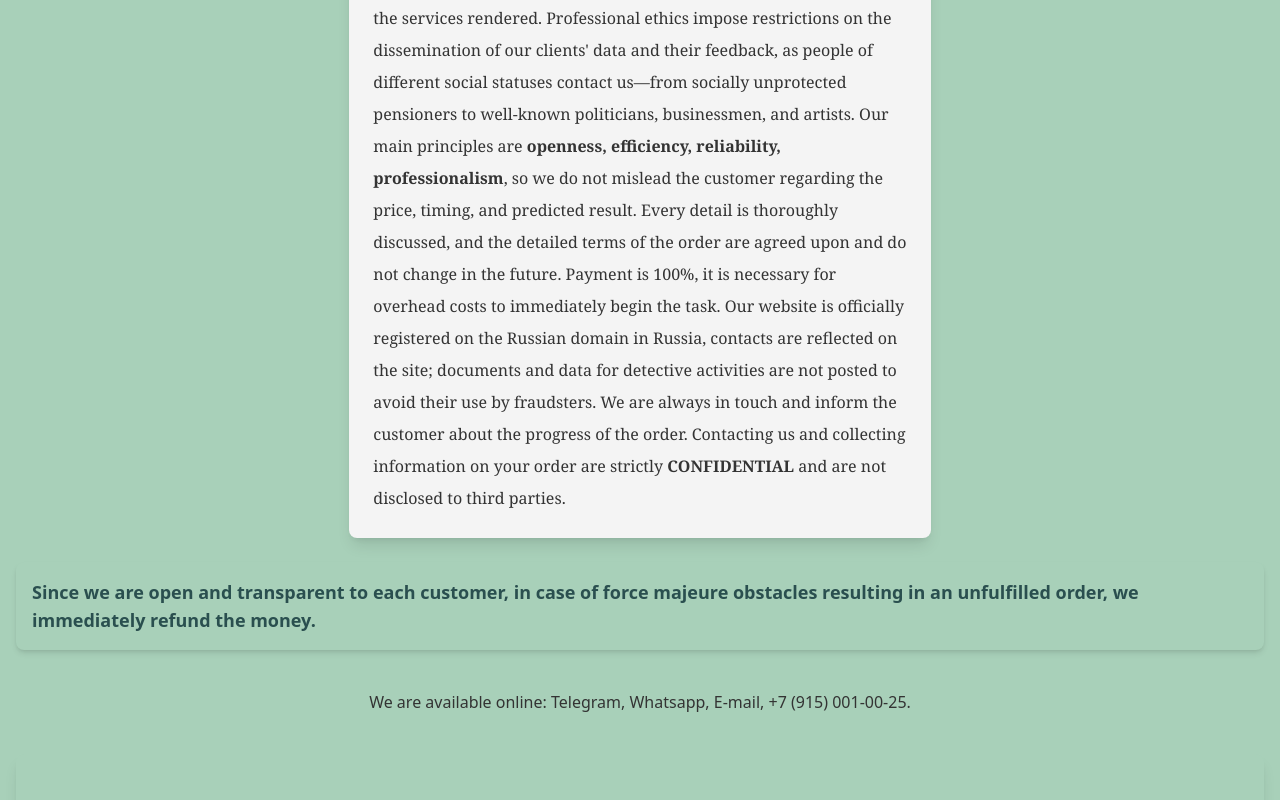
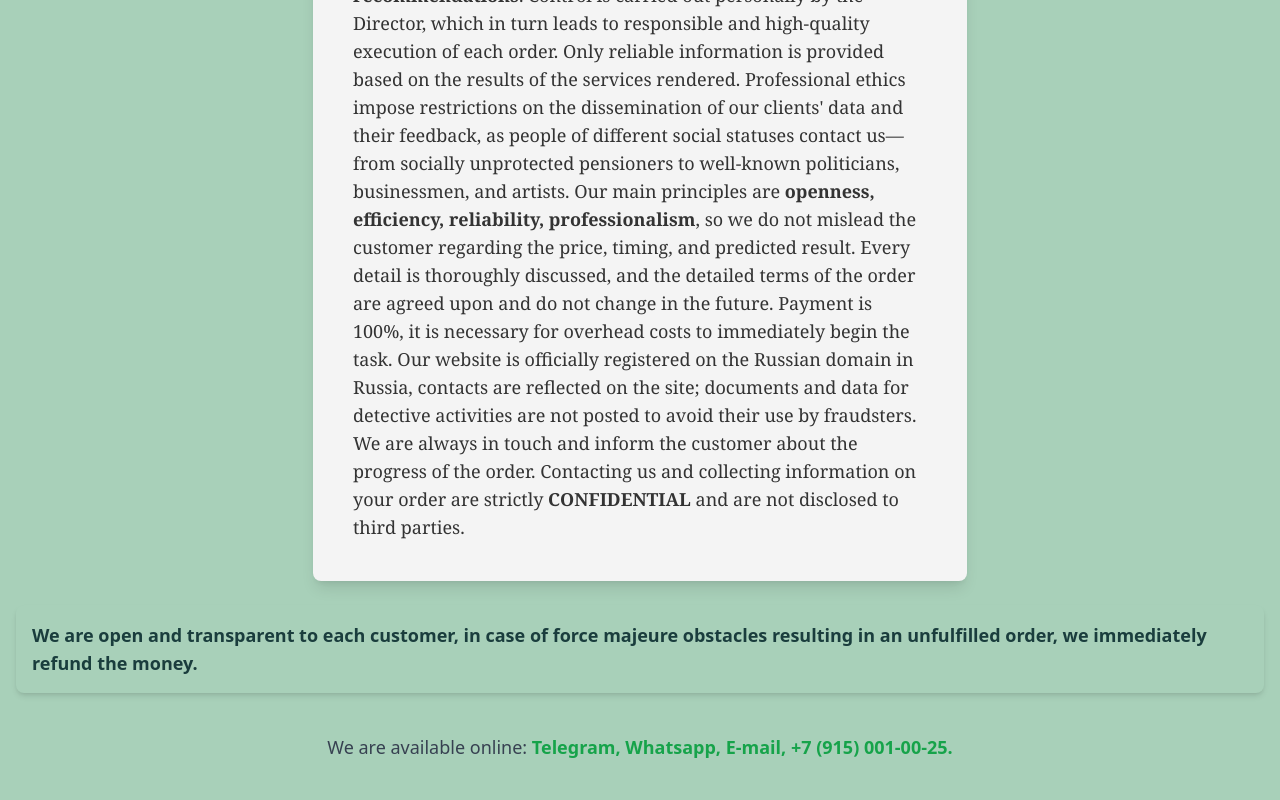
Before and after one commit to Zuglus/detektiv, a Next.js app: page /en/guarantee in a window 1280 px wide. Shown: the part 1060-1860 px from the top of the page. Built offline with nearby package versions, Linux system fonts and the light colour scheme.

Commit message:
переработан дизайн contentGuarantee.tsx

```diff
--- a/src/components/content/guarantee/contentGuarantee.tsx
+++ b/src/components/content/guarantee/contentGuarantee.tsx
@@ -2,8 +2,8 @@ import { Lang } from "@/components/utility/types";
 import content from './guarantee.json';
 import contacts from '@/data/contacts.json';
 
-export default function ContentGuarantee({lang}: {lang: Lang}) {
-  const {header,
+export default function ContentGuarantee({ lang }: { lang: Lang }) {
+  const { header,
     subheader,
     text,
     boxText,
@@ -12,41 +12,72 @@ export default function ContentGuarantee({lang}: {lang: Lang}) {
   return (
     <>
       {/* Header Section */}
-      <h3 className="py-6 font-extrabold text-[#2a4f4f] text-2xl tracking-wide">
+      <h3 className="py-6 font-extrabold text-[#2a4f4f] text-lg md:text-2xl xl:text-4xl tracking-wide">
         {header[lang]}
       </h3>
 
+
+      <div className="border-[#50c878] mx-auto mb-3 border-t-4 w-16"></div>
+
+
       {/* Subheader */}
-      <p className="mb-6 text-lg leading-relaxed">
+      <p className="mb-6 text-base xl:text-lg leading-relaxed">
         {subheader[lang]}
       </p>
 
+
       {/* Main Content with Shadow and Padding */}
       <p
-        className="bg-[#f4f4f4] shadow-lg p-6 rounded-lg max-w-prose font-serif text-[#333] leading-loose"
+        className="space-y-4 bg-[#f4f4f4] shadow-lg mx-auto mt-12 p-6 md:p-10 rounded-lg max-w-prose font-serif text-[#333] text-base md:text-lg leading-loose"
         dangerouslySetInnerHTML={{ __html: text[lang] }}
       />
 
+
       {/* Boxed Highlight Section */}
-      <p className="bg-[#a8d0b9] shadow-md mt-6 p-4 rounded-lg font-semibold text-[#2a4f4f] text-lg">
+      <p className="bg-[#a8d0b9] shadow-md mt-6 p-4 rounded-lg font-semibold text-[#1a3d3d] text-lg">
         {boxText[lang]}
       </p>
 
-      {/* Contact Proposal Section */}
-      <p className='py-10'>
+
+      {/* Propose and Contacts */}
+      <p className="py-10 text-gray-700 text-lg">
         {propose[lang]}
+        <span className="block md:hidden mt-3">
+          <span className="flex flex-col space-y-3">
             {[
               contacts.telegram,
               contacts.whatsapp,
               contacts.email,
               contacts.phone,
             ].map((item) => (
-          <a key={item.name} href={item.link}>
-            {' '}
+              <a
+                className="font-semibold text-green-600"
+                key={item.name}
+                href={item.link}
+              >
                 {item.name}
                 {item === contacts.phone ? '.' : ','}
               </a>
             ))}
+          </span>
+        </span>
+        <span className="md:inline hidden">
+          {[
+            contacts.telegram,
+            contacts.whatsapp,
+            contacts.email,
+            contacts.phone,
+          ].map((item, index) => (
+            <a
+              className="font-semibold text-green-600 hover:underline"
+              key={item.name}
+              href={item.link}
+            >
+              {item.name}
+              {item === contacts.phone ? '.' : ', '}
+            </a>
+          ))}
+        </span>
       </p>
     </>
   );
--- a/src/components/content/guarantee/guarantee.json
+++ b/src/components/content/guarantee/guarantee.json
@@ -12,11 +12,11 @@
     "en": "Detective Agency of Eduard Nikolaevich Grozny has been operating since 2010 based on the Ministry of Internal Affairs License 50ЧД20210003323. We have only <strong>positive ratings</strong> and <strong>recommendations</strong>. Control is carried out personally by the Director, which in turn leads to responsible and high-quality execution of each order. Only reliable information is provided based on the results of the services rendered. Professional ethics impose restrictions on the dissemination of our clients' data and their feedback, as people of different social statuses contact us—from socially unprotected pensioners to well-known politicians, businessmen, and artists. Our main principles are <strong>openness, efficiency, reliability, professionalism</strong>, so we do not mislead the customer regarding the price, timing, and predicted result. Every detail is thoroughly discussed, and the detailed terms of the order are agreed upon and do not change in the future. Payment is 100%, it is necessary for overhead costs to immediately begin the task. Our website is officially registered on the Russian domain in Russia, contacts are reflected on the site; documents and data for detective activities are not posted to avoid their use by fraudsters. We are always in touch and inform the customer about the progress of the order. Contacting us and collecting information on your order are strictly <strong>CONFIDENTIAL</strong> and are not disclosed to third parties."
   },
   "boxText": {
-    "ru": "Поскольку мы открыты и прозрачны перед каждым заказчиком, поэтому в случае возникновения препятствий непреодолимой силы, в результате которых был не выполнен заказ, незамедлительно возвращаем деньги обратно.",
-    "en": "Since we are open and transparent to each customer, in case of force majeure obstacles resulting in an unfulfilled order, we immediately refund the money."
+    "ru": "Мы открыты и прозрачны перед каждым заказчиком, поэтому в случае возникновения препятствий непреодолимой силы, в результате которых не был выполнен заказ, незамедлительно возвращаем деньги обратно.",
+    "en": "We are open and transparent to each customer, in case of force majeure obstacles resulting in an unfulfilled order, we immediately refund the money."
   },
   "propose": {
-    "ru": "Мы на связи онлайн:",
-    "en": "We are available online:"
+    "ru": "Мы на связи онлайн: ",
+    "en": "We are available online: "
   }
 }
--- a/src/components/content/job/job.json
+++ b/src/components/content/job/job.json
@@ -28,7 +28,7 @@
     ]
   },
   "portfolioLink": {
-    "ru": "Резюме отправляйте на e-mail: <strong>detectivegroznyi@gmail.com</strong> или по мессенджарам.",
+    "ru": "Резюме отправляйте на e-mail: <strong>detectivegroznyi@gmail.com</strong> или сообщением в мессенджер.",
     "en": "Send your resume to e-mail: <strong>detectivegroznyi@gmail.com</strong> or via messengers."
   },
   "portfolioAlert": {
```
Lines whose indentation alone changed are shown as unchanged.
